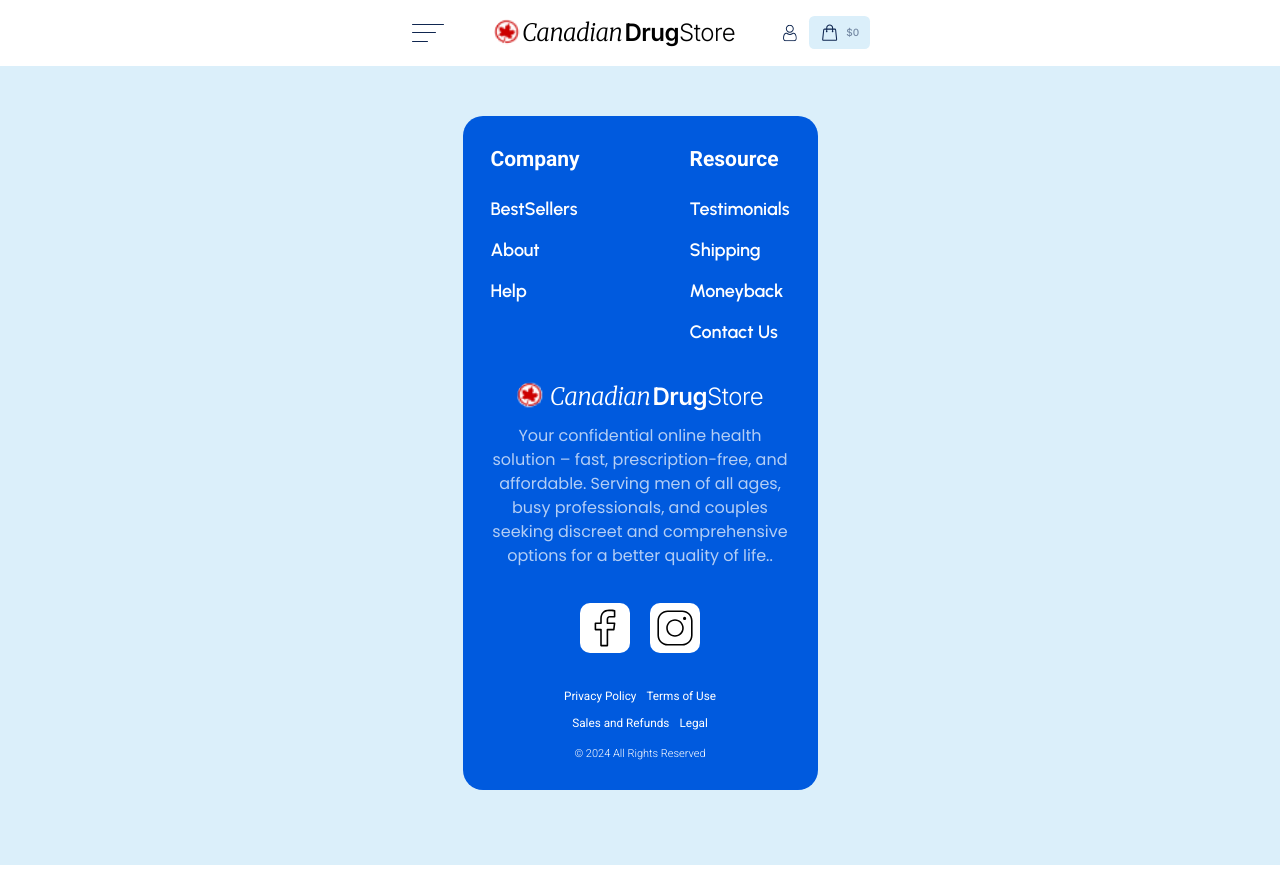
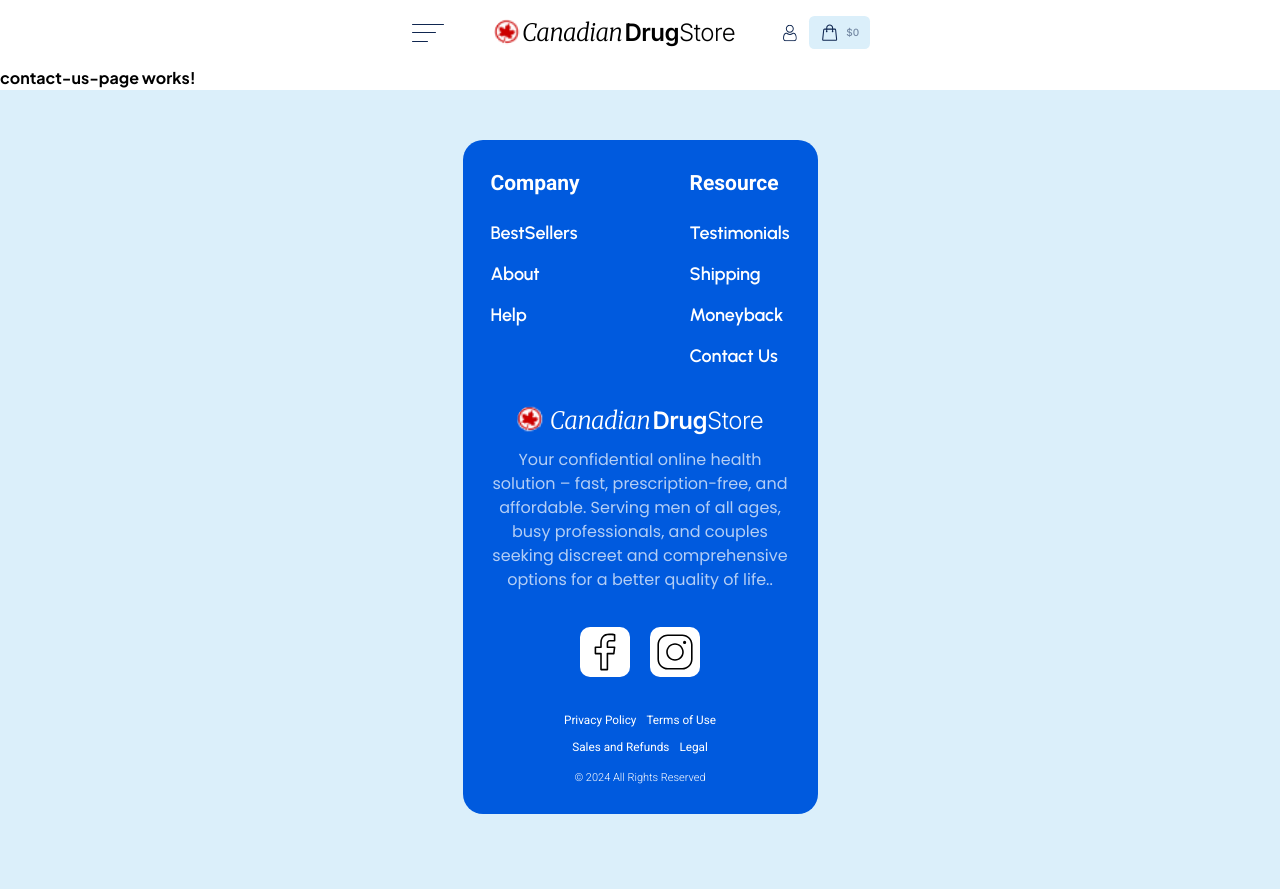
Before and after one commit to Victoriia-Ripka/drug-store2, an Angular app: page /contact-us in a window 1280 px wide. Before the commit this address led to /. Before the commit the page ends 865 px from the top, so only its background shows below. Built offline with nearby package versions, Linux system fonts and the light colour scheme.

Commit message:
contact us start

```diff
--- /dev/null
+++ b/src/app/pages/contact-us/contactUsPage.component.html
@@ -0,0 +1 @@
+<p>contact-us-page works!</p>
--- a/src/app/pages/index.ts
+++ b/src/app/pages/index.ts
@@ -3,3 +3,4 @@ export * from './about-us/aboutUsPage.component'
 export * from './policies/policiesPage.component'
 export * from './shipping/shippingPage.component'
 export * from './faq/faqPage.component'
+export * from './contact-us/contactUsPage.component'
--- a/src/app/pages/pages.routes.ts
+++ b/src/app/pages/pages.routes.ts
@@ -1,6 +1,12 @@
 import { Routes } from '@angular/router';
-
-import { AboutUsPageComponent, FaqPageComponent, HomePageComponent, PoliciesPageComponent, ShippingPageComponent } from './index';
+import {
+    AboutUsPageComponent,
+    FaqPageComponent,
+    HomePageComponent,
+    PoliciesPageComponent,
+    ShippingPageComponent,
+    ContactUsPageComponent
+} from './index';
 
 export const routes: Routes = [
     {
@@ -27,12 +33,13 @@ export const routes: Routes = [
         title: 'FAQ - Canadian Drug Store',
         component: FaqPageComponent
     },
+    {
+        path: 'contact-us',
+        title: 'Contact us - Canadian Drug Store',
+        component: ContactUsPageComponent
+    },
 ];
-// {
-//     path: 'contact-us',
-//     title: 'Contact us - Canadian Drug Store',
-//     component: ContactusPageComponent
-// },
+
 // {
 //     path: 'products',
 //     title: 'All Products - Canadian Drug Store',
```
Also changed, not shown: src/app/pages/contact-us/contactUsPage.component.ts (added, +12 -0 lines), src/app/pages/contact-us/contactUsPage.component.scss (added).
